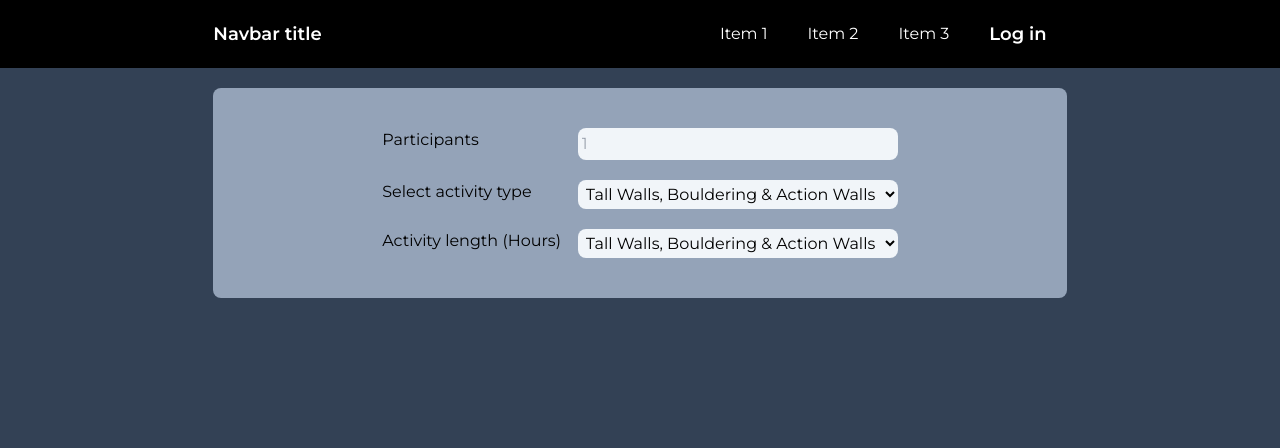
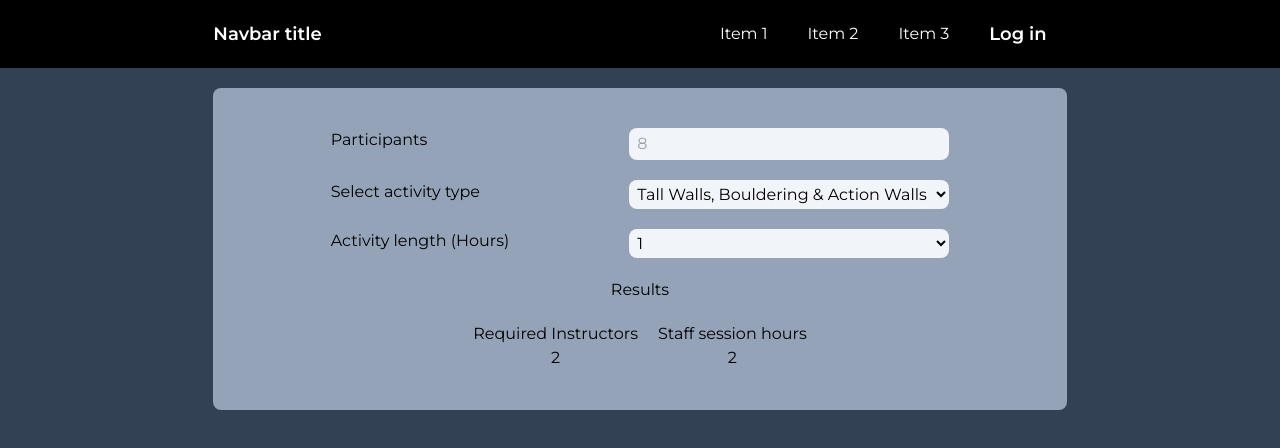
Before and after one commit to MrSteffG/chs-helper, a Next.js app: page / in a window 1280 px wide. Shown: the top 448 px of the page. Built offline with nearby package versions, Linux system fonts and the light colour scheme; no server answers.

Commit message:
Add results section with required instructors & total staff hours

```diff
--- a/app/components/Calculator.tsx
+++ b/app/components/Calculator.tsx
@@ -15,7 +15,8 @@ const Calculator = () => {
     NICAS: 4,
   };
 
-  let participants = 0;
+  let participants = 8;
+  let sessionLength = 1;
 
   //example data
   const staffWage = 10;
@@ -23,15 +24,19 @@ const Calculator = () => {
   const totalStaffWage = staffWage + staffWageExtraCosts;
   const averageShiftHours = 4;
 
+  let requiredInstructors = Math.ceil(participants / ratios.TW);
+
+  let staffSessionHours = requiredInstructors * sessionLength;
+
   return (
     <div className="flex w-2/3 items-center justify-center rounded-lg bg-slate-400 p-10">
-      <form className="flex w-2/3 flex-col gap-5" action="">
+      <div className="flex w-4/5 flex-col gap-5">
         <div className="flex justify-between">
           Participants
           <input
             type="number"
-            className="w-80 rounded-lg bg-slate-100 p-1"
-            placeholder="1"
+            className="w-80 rounded-lg bg-slate-100 p-1 pl-2"
+            placeholder={participants.toString()}
           />
         </div>
         <div className="flex justify-between">
@@ -48,10 +53,6 @@ const Calculator = () => {
         <div className="flex justify-between">
           Activity length (Hours)
           <select className="w-80 rounded-lg bg-slate-100 p-1">
-            <option value="TW-Bouldering-Aw">
-              Tall Walls, Bouldering & Action Walls
-            </option>
-            <option value="0.5">0.5</option>
             <option value="1">1</option>
             <option value="1.5">1.5</option>
             <option value="2">2</option>
@@ -59,7 +60,18 @@ const Calculator = () => {
             <option value="3">3</option>
           </select>
         </div>
-      </form>
+        <div className="flex justify-center">Results</div>
+        <div className="flex justify-center gap-5">
+          <div className="flex flex-col items-center">
+            <h3>Required Instructors</h3>
+            <h3>{requiredInstructors}</h3>
+          </div>
+          <div className="flex flex-col items-center">
+            <h3>Staff session hours</h3>
+            <h3>{staffSessionHours}</h3>
+          </div>
+        </div>
+      </div>
     </div>
   );
 };
```
